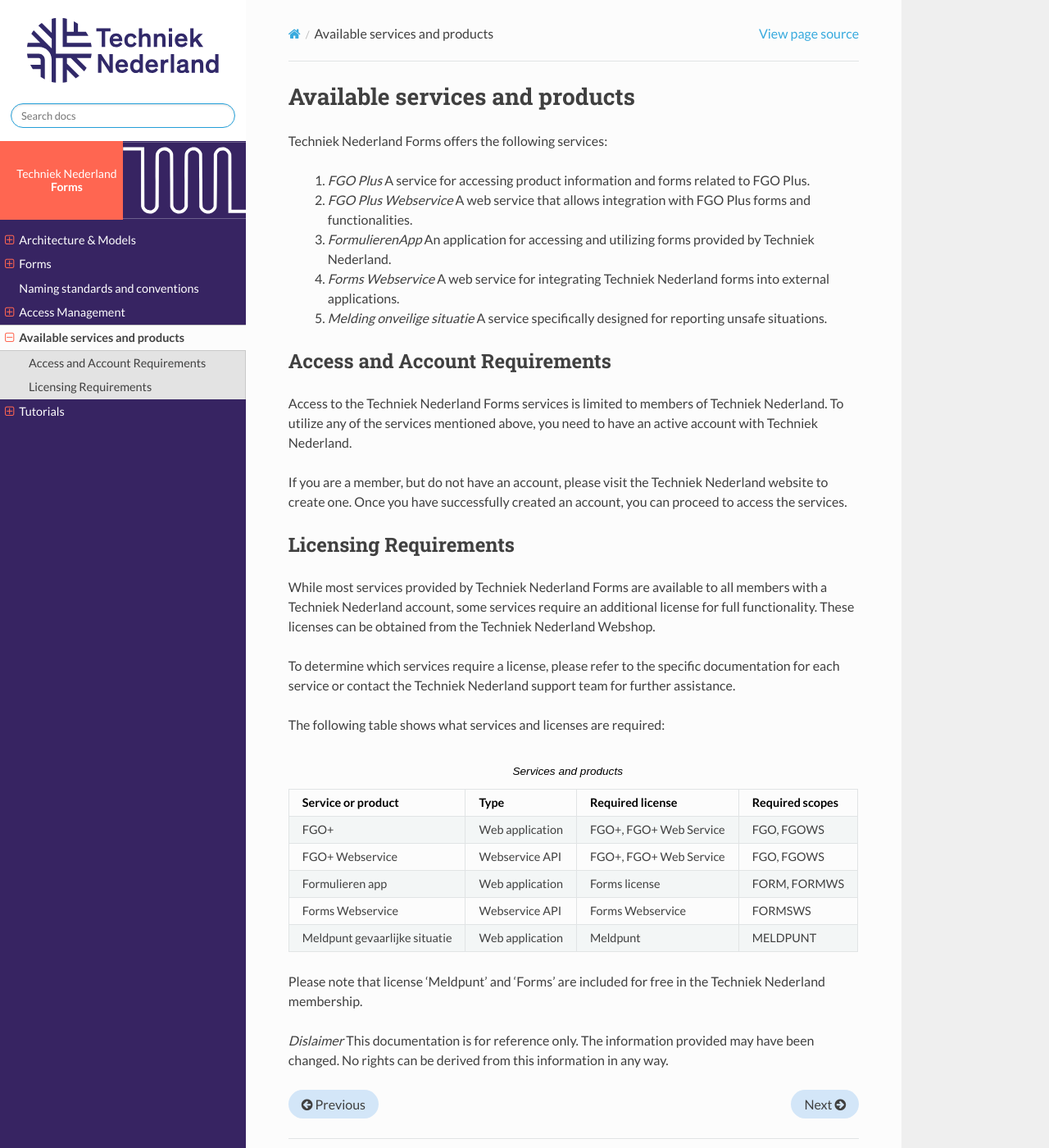
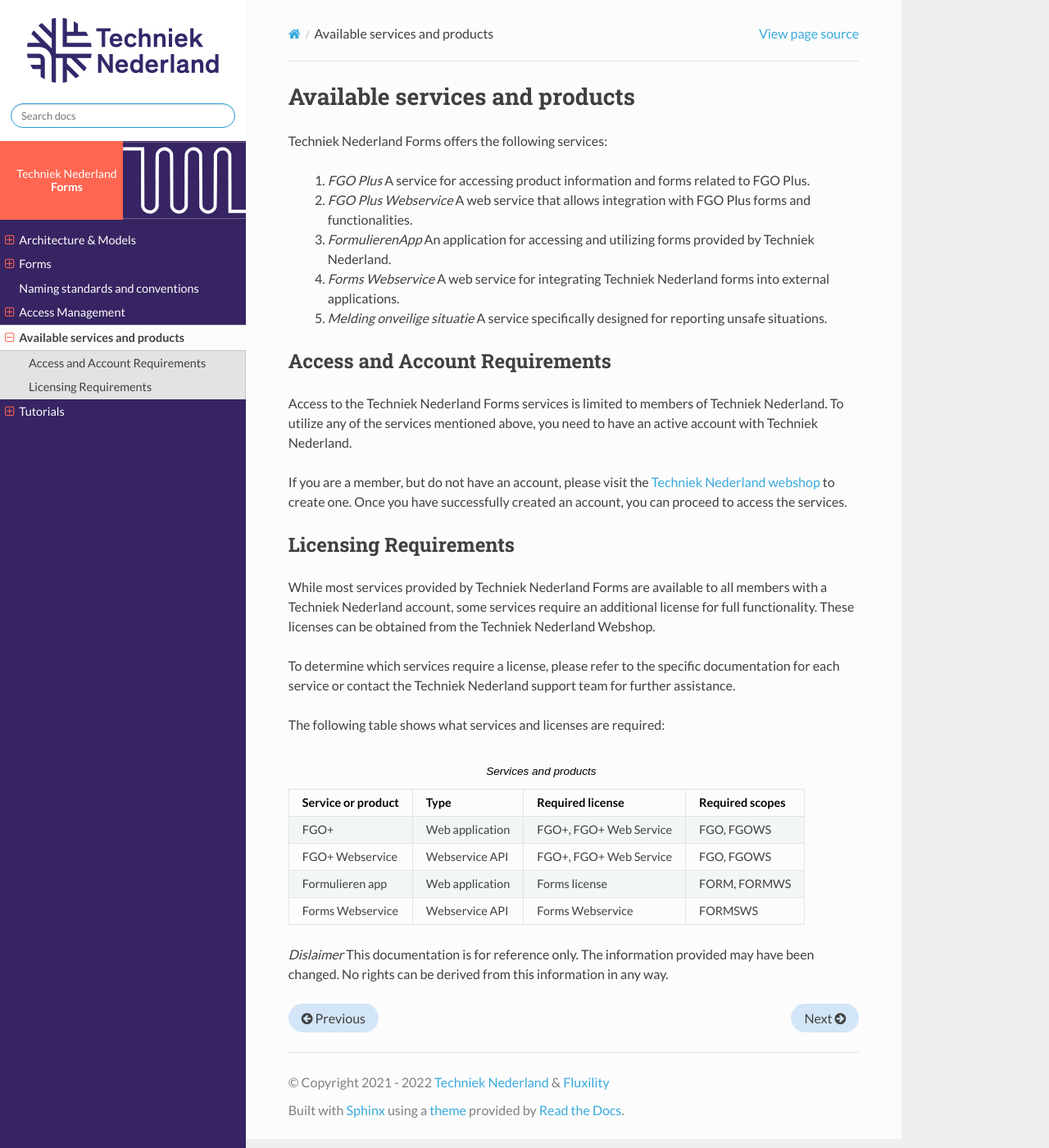
Before and after one commit to Techniek-Nederland/techniek-nederland-formulieren, a Sphinx documentation site: the page built from source/available-services/index.rst, in a window 1280 px wide and 1400 px high. Shown: the whole window at 82% size. Built offline with Sphinx 7.4.7 and the Read the Docs theme 2.0.0, drawn with Linux system fonts in a browser that asks for light colours.

Commit message:
Apply feedback Steven

```diff
--- a/source/access-management.rst
+++ b/source/access-management.rst
@@ -11,7 +11,7 @@ Requesting an API Key
 
 To begin, you'll need to request an API key at Techniek Nederland. The API key acts as a unique identifier for your
 client application and allows you to make authenticated requests to the Identity Service API (IDP). Please send an email
-to info@technieknederland.nl to request access. Please state your name, organisation, goal and provide us with the
+to p.zwakhals@technieknederland.nl to request access. Please state your name, organisation, goal and provide us with the
 `redirect_url` (or multiple) for you application.
 
 Authenticating Users
@@ -56,7 +56,7 @@ Connecting to identity service provider:
 :token_endpoint:            https://inlog.tnl.nu/o/token/
 :userinfo_endpoint:         https://inlog.tnl.nu/o/userinfo/
 :openid-configuration:      https://inlog.tnl.nu/o/.well-known/openid-configuration/
-:client_id:                 To be requested info@technieknederland.nl
+:client_id:                 To be requested p.zwakhals@technieknederland.nl
 :client_secet:              *Not applicable for client applications*
 :grant_type:                Authorization code (make sure to use PKCE)
 :scopes:                    openid, profile, FGO, FGOWS, FORMS, FORMSWS
--- a/source/available-services/index.rst
+++ b/source/available-services/index.rst
@@ -15,8 +15,9 @@ Access and Account Requirements
 Access to the Techniek Nederland Forms services is limited to members of Techniek Nederland. To utilize any
 of the services mentioned above, you need to have an active account with Techniek Nederland.
 
-If you are a member, but do not have an account, please visit the Techniek Nederland website to create one.
-Once you have successfully created an account, you can proceed to access the services.
+If you are a member, but do not have an account, please visit the
+`Techniek Nederland webshop <https://www.technieknederland.nl/webshop>`_
+to create one. Once you have successfully created an account, you can proceed to access the services.
 
 Licensing Requirements
 --------------------------------
@@ -58,13 +59,7 @@ The following table shows what services and licenses are required:
         - Forms Webservice
         - FORMSWS
 
-    *   - Meldpunt gevaarlijke situatie
-        - Web application
-        - Meldpunt
-        - MELDPUNT
 
-
-Please note that license 'Meldpunt' and 'Forms' are included for free in the Techniek Nederland membership.
 
 *Dislaimer* This documentation is for reference only. The information provided may have been changed. No rights can
 be derived from this information in any way.
```
